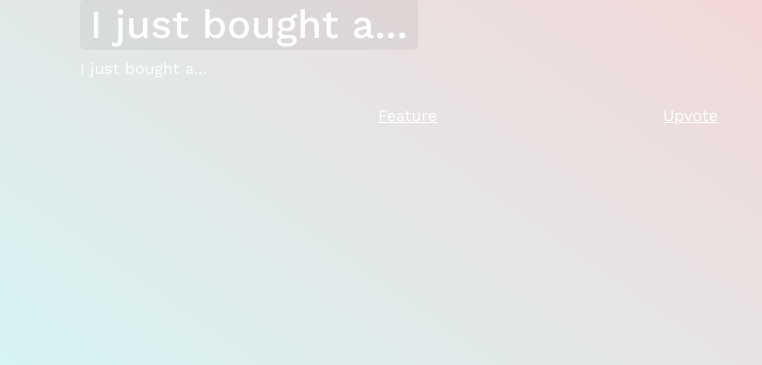
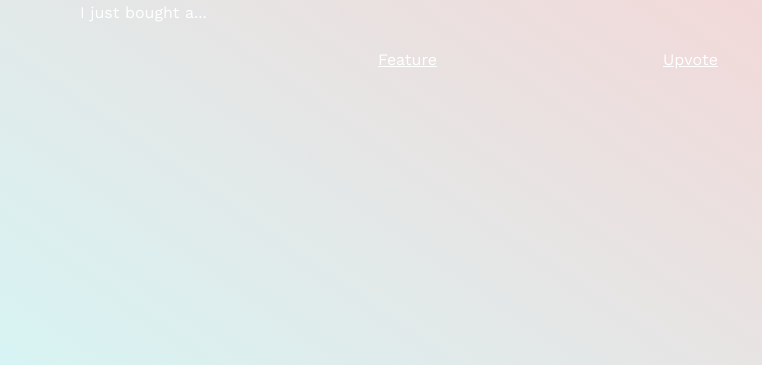
Before and after one commit to jamesahorne/milestone-4, a Django app: a page that uses products/templates/feature_or_upvote.html in a window 1280 px wide. Shown: the part 55-420 px from the top of the page, without its empty margins (5-767 px from the left). Run offline with Django 3.2, Linux system fonts and the light colour scheme; the visitor is signed in with stand-in values (Sample User, id 1); some libraries are stand-ins or nearby versions.

Commit message:
Remove page_header contents

```diff
--- a/products/templates/feature_or_upvote.html
+++ b/products/templates/feature_or_upvote.html
@@ -1,6 +1,5 @@
 {% extends 'base.html' %}
 {% block page_title %}Feature Or Upvote{% endblock %}
-{% block page_header %}<h1><span class="black-background">I just bought a...</span></h1>{% endblock %}
 
 
 {% block content %}
```
